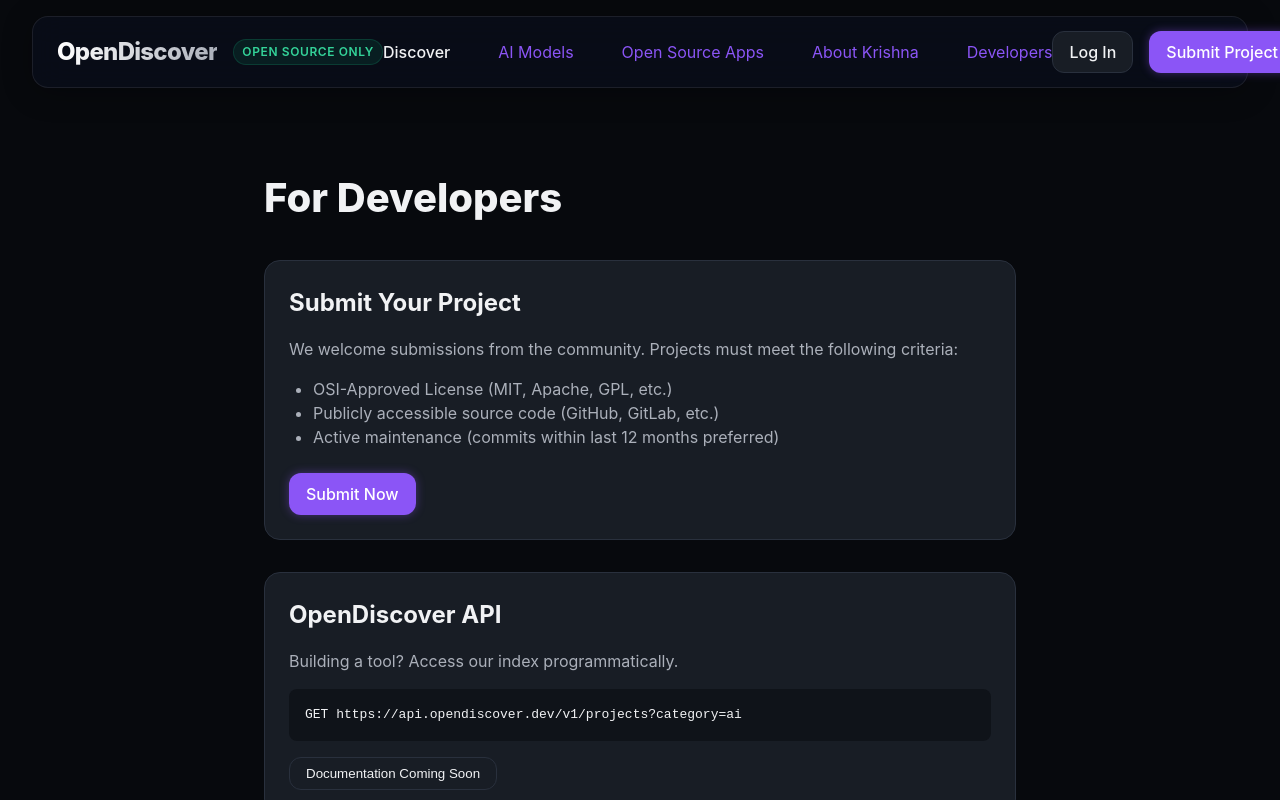
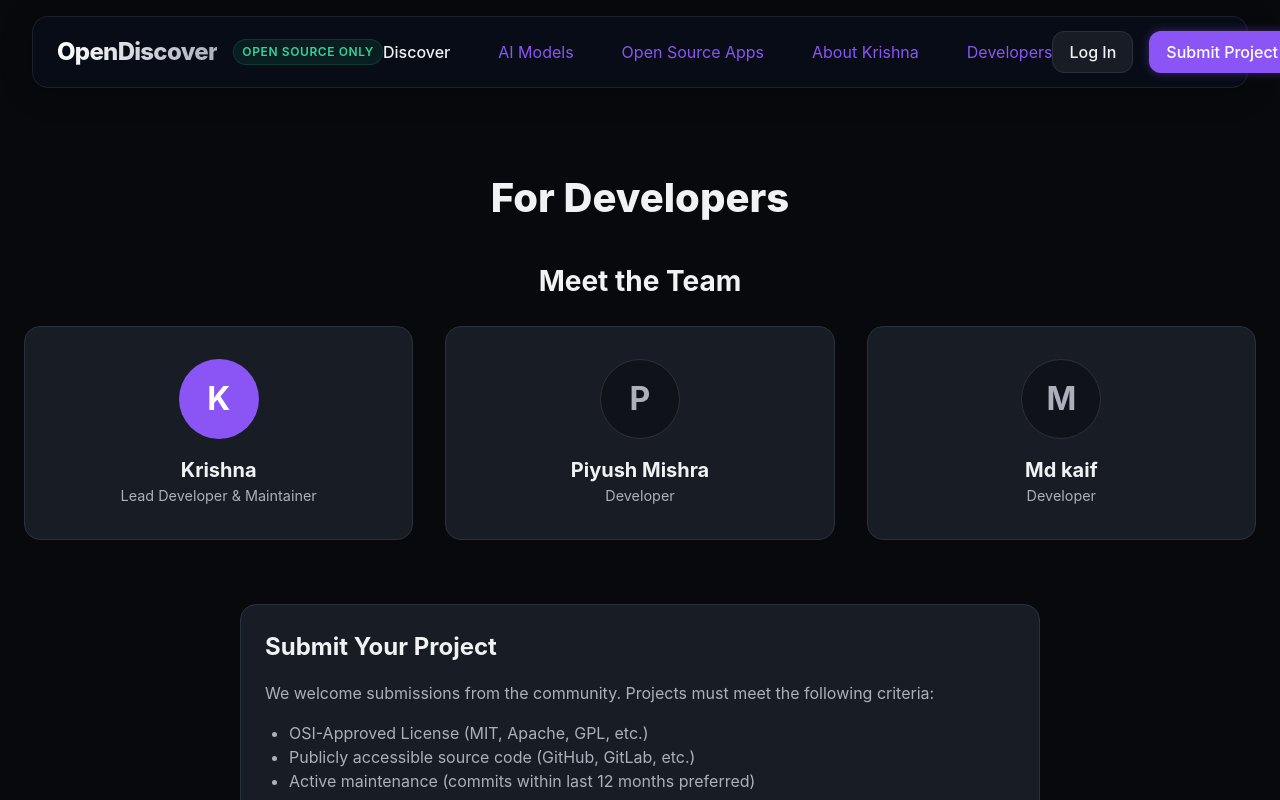
Before and after one commit to krishna3163/OpenDiscover, a React (Vite) app: page /developers in a window 1280 px wide. Shown: the top 800 px of the page. Built offline with nearby package versions, Linux system fonts and the light colour scheme.

Commit message:
feat: Add team members to developers page

```diff
--- a/src/pages/DevelopersPage.tsx
+++ b/src/pages/DevelopersPage.tsx
@@ -2,10 +2,39 @@
 
 export const DevelopersPage: React.FC = () => {
     return (
-        <div className="container" style={{ padding: '4rem 1.5rem', maxWidth: '800px' }}>
-            <h2 style={{ fontSize: '2.5rem', fontWeight: 800, marginBottom: '2rem' }}>For Developers</h2>
+        <div className="container" style={{ padding: '4rem 1.5rem' }}>
+            <h2 style={{ fontSize: '2.5rem', fontWeight: 800, marginBottom: '2rem', textAlign: 'center' }}>For Developers</h2>
 
-            <div className="card" style={{ marginBottom: '2rem' }}>
+            {/* Team Section */}
+            <div style={{ marginBottom: '4rem' }}>
+                <h3 style={{ fontSize: '1.75rem', fontWeight: 700, marginBottom: '1.5rem', textAlign: 'center' }}>Meet the Team</h3>
+                <div className="grid-cols-auto" style={{ gridTemplateColumns: 'repeat(auto-fit, minmax(280px, 1fr))', gap: '2rem' }}>
+
+                    {/* Krishna */}
+                    <div className="card" style={{ textAlign: 'center', padding: '2rem' }}>
+                        <div style={{ width: '80px', height: '80px', background: 'var(--accent-base)', borderRadius: '50%', margin: '0 auto 1rem', display: 'flex', alignItems: 'center', justifyContent: 'center', fontSize: '2rem', color: '#fff', fontWeight: 700 }}>K</div>
+                        <h4 style={{ fontSize: '1.25rem', fontWeight: 700 }}>Krishna</h4>
+                        <p style={{ color: 'var(--text-secondary)', fontSize: '0.9rem' }}>Lead Developer & Maintainer</p>
+                    </div>
+
+                    {/* Piyush Mishra */}
+                    <div className="card" style={{ textAlign: 'center', padding: '2rem' }}>
+                        <div style={{ width: '80px', height: '80px', background: 'var(--bg-dark)', border: '1px solid var(--border-color)', borderRadius: '50%', margin: '0 auto 1rem', display: 'flex', alignItems: 'center', justifyContent: 'center', fontSize: '2rem', color: 'var(--text-secondary)', fontWeight: 700 }}>P</div>
+                        <h4 style={{ fontSize: '1.25rem', fontWeight: 700 }}>Piyush Mishra</h4>
+                        <p style={{ color: 'var(--text-secondary)', fontSize: '0.9rem' }}>Developer</p>
+                    </div>
+
+                    {/* Md kaif */}
+                    <div className="card" style={{ textAlign: 'center', padding: '2rem' }}>
+                        <div style={{ width: '80px', height: '80px', background: 'var(--bg-dark)', border: '1px solid var(--border-color)', borderRadius: '50%', margin: '0 auto 1rem', display: 'flex', alignItems: 'center', justifyContent: 'center', fontSize: '2rem', color: 'var(--text-secondary)', fontWeight: 700 }}>M</div>
+                        <h4 style={{ fontSize: '1.25rem', fontWeight: 700 }}>Md kaif</h4>
+                        <p style={{ color: 'var(--text-secondary)', fontSize: '0.9rem' }}>Developer</p>
+                    </div>
+
+                </div>
+            </div>
+
+            <div className="card" style={{ marginBottom: '2rem', maxWidth: '800px', margin: '0 auto 2rem' }}>
                 <h3 style={{ fontSize: '1.5rem', fontWeight: 700, marginBottom: '1rem' }}>Submit Your Project</h3>
                 <p style={{ color: 'var(--text-secondary)', marginBottom: '1rem' }}>
                     We welcome submissions from the community. Projects must meet the following criteria:
@@ -18,7 +47,7 @@
                 <a href="/submit" className="btn btn-primary">Submit Now</a>
             </div>
 
-            <div className="card">
+            <div className="card" style={{ maxWidth: '800px', margin: '0 auto' }}>
                 <h3 style={{ fontSize: '1.5rem', fontWeight: 700, marginBottom: '1rem' }}>OpenDiscover API</h3>
                 <p style={{ color: 'var(--text-secondary)', marginBottom: '1rem' }}>
                     Building a tool? Access our index programmatically.
```
